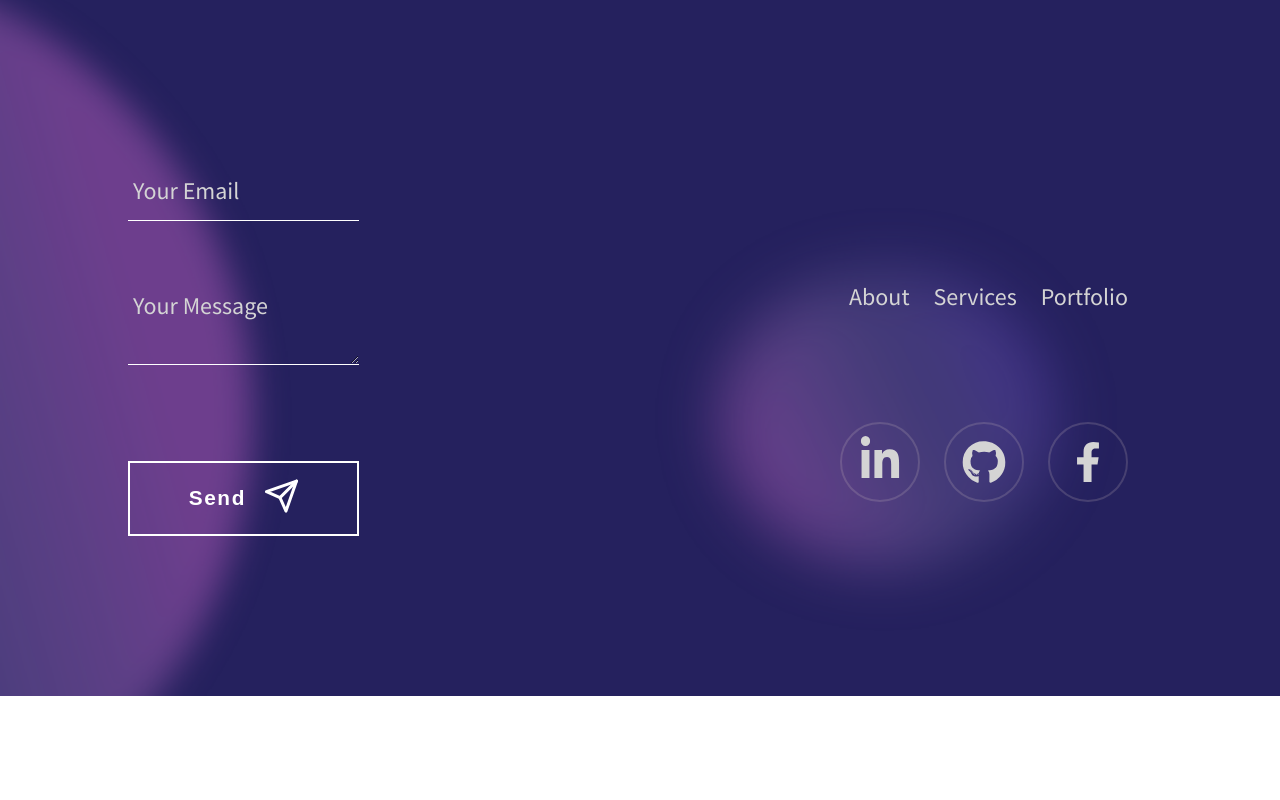
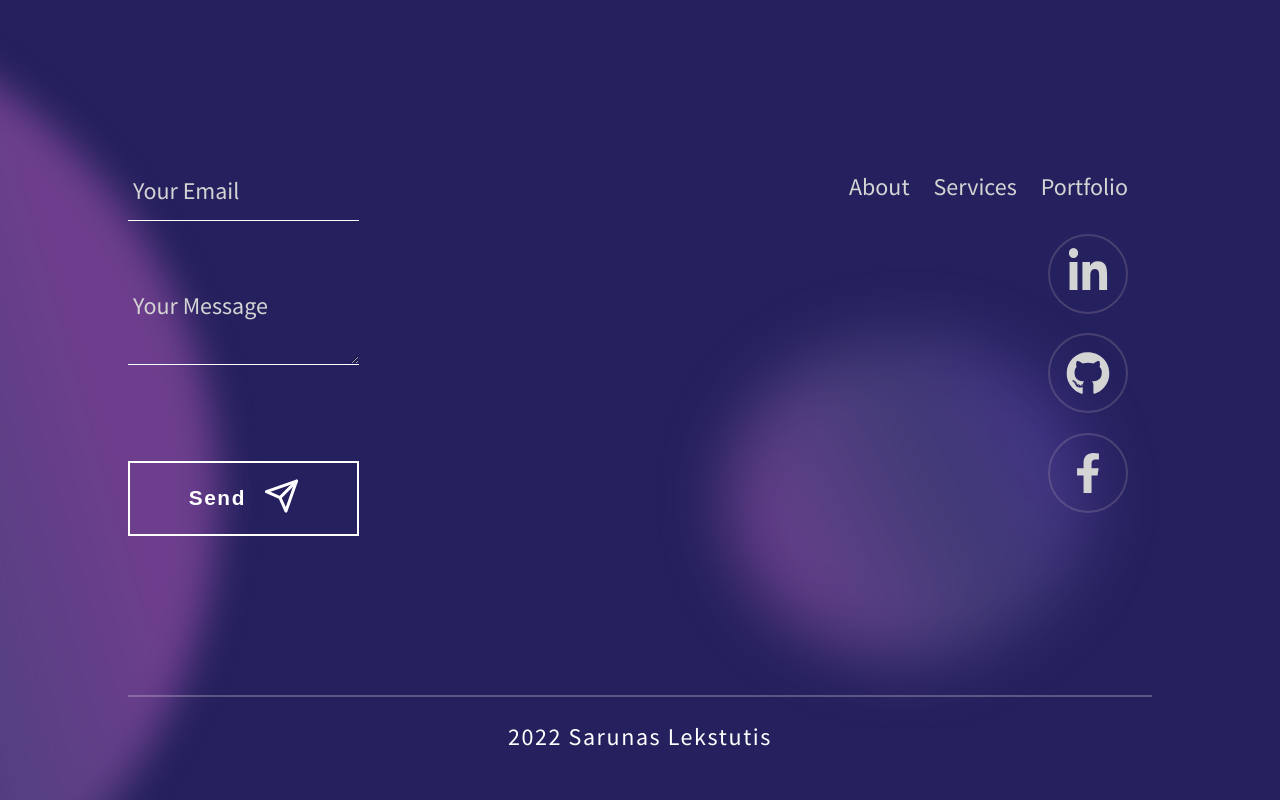
Before and after one commit to slekstut/my-portfolio, a Vue app: page / in a window 1280 px wide. Shown: the part 6627-7427 px from the top of the page. Before the commit the page ends 7323 px from the top, so only its background shows below. Built offline with nearby package versions, Linux system fonts and the light colour scheme; some icons are missing.

Commit message:
footer completed

```diff
--- a/src/App.vue
+++ b/src/App.vue
@@ -7,6 +7,7 @@
     <Skills />
     <About />
     <Contact />
+    <Footer />
   </div>
 </template>
 
@@ -18,6 +19,7 @@ import Projects from "./views/Projects.vue";
 import Skills from "./views/Skills.vue";
 import About from "./views/About.vue";
 import Contact from "./views/Contact.vue";
+import Footer from "./components/Footer.vue";
 
 export default {
   name: "App",
@@ -29,6 +31,7 @@ export default {
     Skills,
     About,
     Contact,
+    Footer,
   },
 };
 </script>
--- a/src/components/Footer.vue
+++ b/src/components/Footer.vue
@@ -1,16 +1,31 @@
 <template>
-    <div>
-
-    </div>
+  <footer><div><p>2022 Sarunas Lekstutis</p></div></footer>
 </template>
 
 <script>
-    export default {
-
-
-    }
+export default {};
 </script>
 
 <style lang="scss" scoped>
+footer {
+  clear: both;
+  position: relative;
+  height: 8rem;
+  margin-top: -8rem;
+  display: grid;
+  place-items: center;
+  width: 100%;
+  div {
+  width: 80%;
+    border-top: 2px solid $graylighter;
+    p {
+    color: $white;
+    font-size: 1.5rem;
+    font-weight: 400;
+    letter-spacing: 0.1rem;
+    text-align: center;
+  }
+  }
 
+}
 </style>
--- a/src/scss/_variables.scss
+++ b/src/scss/_variables.scss
@@ -2,6 +2,7 @@ $black: #000;
 $white: #fff;
 $purple: #6E48AA;
 $graylight:#D4D4D4;
+$graylighter: rgba(212, 212, 212, 0.3);
 $darkblue: #25215E;
 @import url('https://fonts.googleapis.com/css2?family=Source+Sans+Pro:wght@300;400;600;700;900&display=swap');
 $font: 'Source Sans Pro',
--- a/src/views/Contact.vue
+++ b/src/views/Contact.vue
@@ -153,19 +153,20 @@ export default {
 .container {
   margin-top: 10%;
   width: 100%;
-  height: 100%;
   display: grid;
   justify-items: center;
   background-image: url("../assets/img/contact-bg.png");
   background-position: center;
   background-size: cover;
   background-repeat: no-repeat;
+  position:relative;
   .wrapper {
     width: 80%;
     display: grid;
     grid-template-columns: 2fr 1fr;
     gap: 2rem;
     margin-top: 6.5rem;
+    margin-bottom: 6.5rem;
     h1 {
       color: $white;
       font-size: 5rem;
@@ -189,7 +190,6 @@ export default {
     display: grid;
     justify-items: end;
     align-items: end;
-    margin-bottom: 5rem;
     .links {
       grid-row: span 3;
       a {
@@ -205,7 +205,11 @@ export default {
       }
     }
     .socials {
-    align-self: center;
+    display: grid;
+    grid-template-rows: repeat(3, 1fr);
+    gap: 1.2rem;
+    align-self: start;
+    margin-top: 2rem;
       svg {
         margin-right: 1.5rem;
         .b {
```
